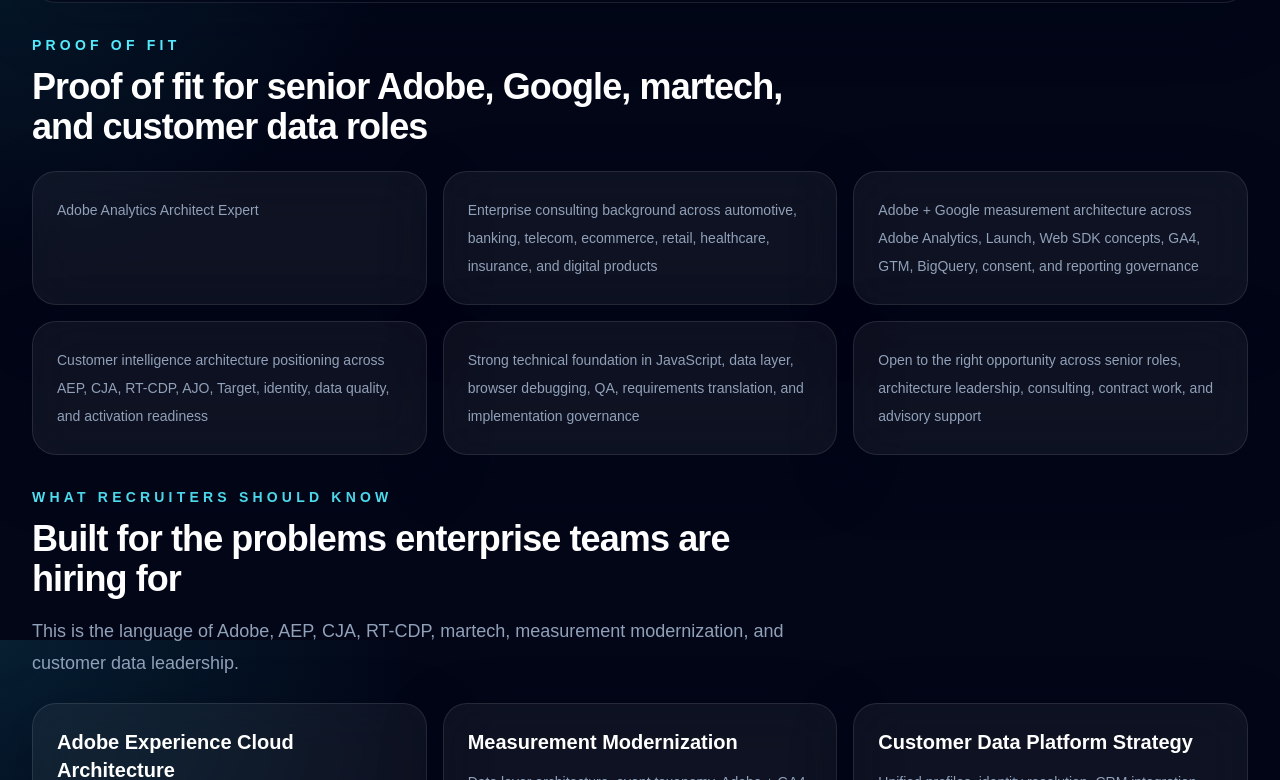
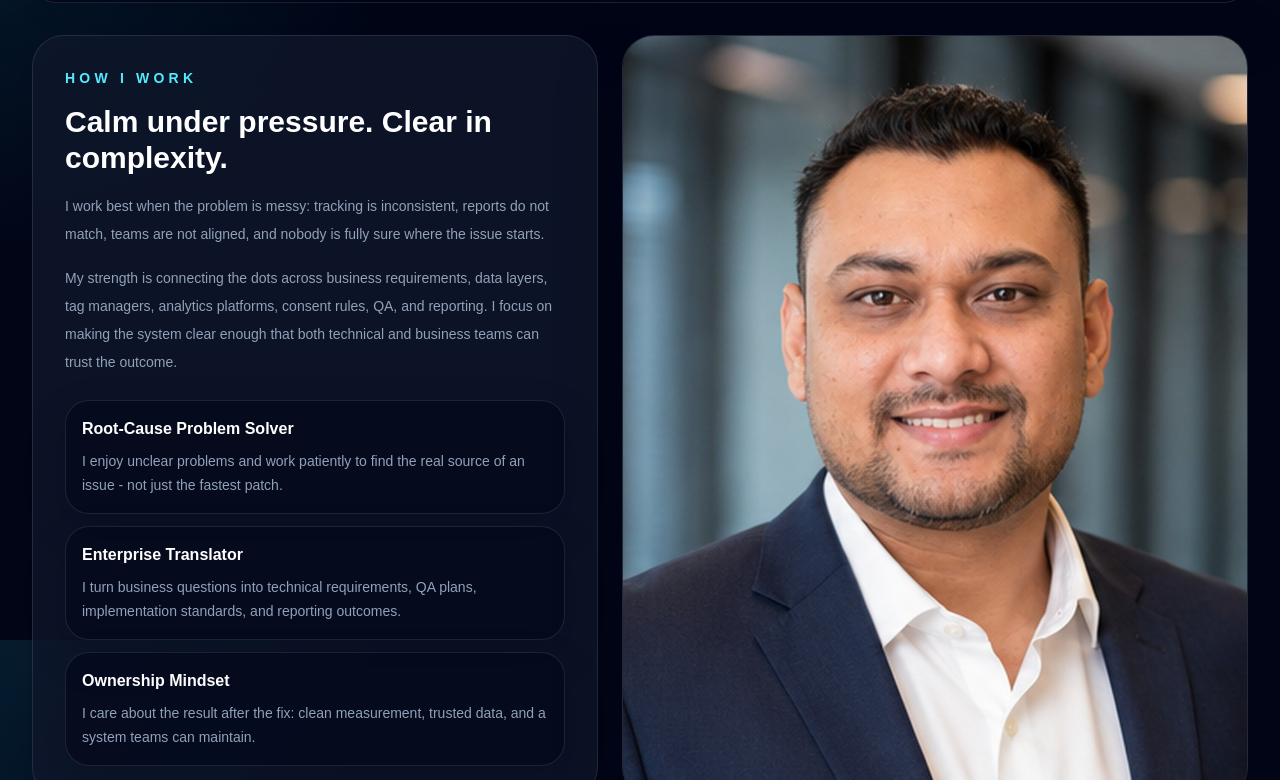
Before and after one commit to dhanesh939/portfolio, a Next.js app: page / in a window 1280 px wide. Shown: the part 960-1740 px from the top of the page. Built offline with nearby package versions, Linux system fonts and the light colour scheme.

Commit message:
Restore homepage headshot section and resume entry

```diff
--- a/src/app/page.tsx
+++ b/src/app/page.tsx
@@ -4,6 +4,7 @@
 import { CTASection } from "@/components/CTASection";
 import { FrameworkFlow } from "@/components/FrameworkFlow";
 import { Hero } from "@/components/Hero";
+import { ImageGallery } from "@/components/ImageGallery";
 import { IndustryLabCard } from "@/components/IndustryLabCard";
 import { ProofBar } from "@/components/ProofBar";
 import { SectionHeader } from "@/components/SectionHeader";
@@ -56,6 +57,7 @@
       />
 
       <ProofBar items={proofItems} />
+      <ImageGallery />
 
       <section className="space-y-6">
         <SectionHeader
--- a/src/app/resume-director-enterprise-customer-intelligence-architecture/page.tsx
+++ b/src/app/resume-director-enterprise-customer-intelligence-architecture/page.tsx
@@ -55,6 +55,21 @@
 ];
 
 const experienceItems = [
+  {
+    role: "Director - Data Instrumentation & Analytics Architecture",
+    company: "Razorfish (Publicis Groupe)",
+    location: "New York, USA",
+    period: "2022 - Present",
+    bullets: [
+      "Led migration from AppMeasurement to Adobe Web SDK aligned with XDM standards.",
+      "Designed and implemented enterprise data layer frameworks across multiple brands.",
+      "Built consent-aware tracking solutions integrated with OneTrust.",
+      "Identified and resolved tracking gaps, improving data accuracy across platforms.",
+      "Standardized telemetry architecture and event taxonomy across distributed systems.",
+      "Partnered with Product and Marketing teams to align tracking with business KPIs.",
+      "Conducted implementation audits and debugging across web and mobile platforms.",
+    ],
+  },
   {
     role: "Senior Consultant, Adobe Analytics",
     company: "dentsu International",
--- /dev/null
+++ b/src/components/ImageGallery.tsx
@@ -0,0 +1,56 @@
+const howIWork = [
+  {
+    title: "Root-Cause Problem Solver",
+    description:
+      "I enjoy unclear problems and work patiently to find the real source of an issue - not just the fastest patch.",
+  },
+  {
+    title: "Enterprise Translator",
+    description:
+      "I turn business questions into technical requirements, QA plans, implementation standards, and reporting outcomes.",
+  },
+  {
+    title: "Ownership Mindset",
+    description:
+      "I care about the result after the fix: clean measurement, trusted data, and a system teams can maintain.",
+  },
+];
+
+export function ImageGallery() {
+  return (
+    <section className="grid gap-6 lg:grid-cols-[0.95fr_1.05fr] lg:items-stretch">
+      <div className="rounded-[2rem] border border-white/10 bg-slate-900/80 p-6 shadow-[0_20px_60px_rgba(2,6,23,0.25)] sm:p-8">
+        <div className="space-y-4">
+          <p className="text-sm font-semibold uppercase tracking-[0.3em] text-cyan-300">How I Work</p>
+          <h2 className="text-3xl font-semibold text-white">Calm under pressure. Clear in complexity.</h2>
+          <p className="text-sm leading-7 text-slate-400">
+            I work best when the problem is messy: tracking is inconsistent, reports do not match, teams are not aligned, and nobody is fully sure where the issue starts.
+          </p>
+          <p className="text-sm leading-7 text-slate-400">
+            My strength is connecting the dots across business requirements, data layers, tag managers, analytics platforms, consent rules, QA, and reporting. I focus on making the system clear enough that both technical and business teams can trust the outcome.
+          </p>
+        </div>
+
+        <div className="mt-6 grid gap-3">
+          {howIWork.map((item) => (
+            <div
+              key={item.title}
+              className="rounded-[1.5rem] border border-white/10 bg-slate-950/60 p-4 shadow-[0_16px_40px_rgba(2,6,23,0.18)]"
+            >
+              <h3 className="text-base font-semibold text-white">{item.title}</h3>
+              <p className="mt-2 text-sm leading-6 text-slate-400">{item.description}</p>
+            </div>
+          ))}
+        </div>
+      </div>
+
+      <div className="overflow-hidden rounded-[2rem] border border-white/10 bg-slate-900/70 shadow-[0_24px_70px_rgba(2,6,23,0.22)]">
+        <img
+          src="/headshot.jpg"
+          alt="Professional headshot of Dhanesh Patel"
+          className="h-full min-h-[520px] w-full object-cover object-center"
+        />
+      </div>
+    </section>
+  );
+}
```
